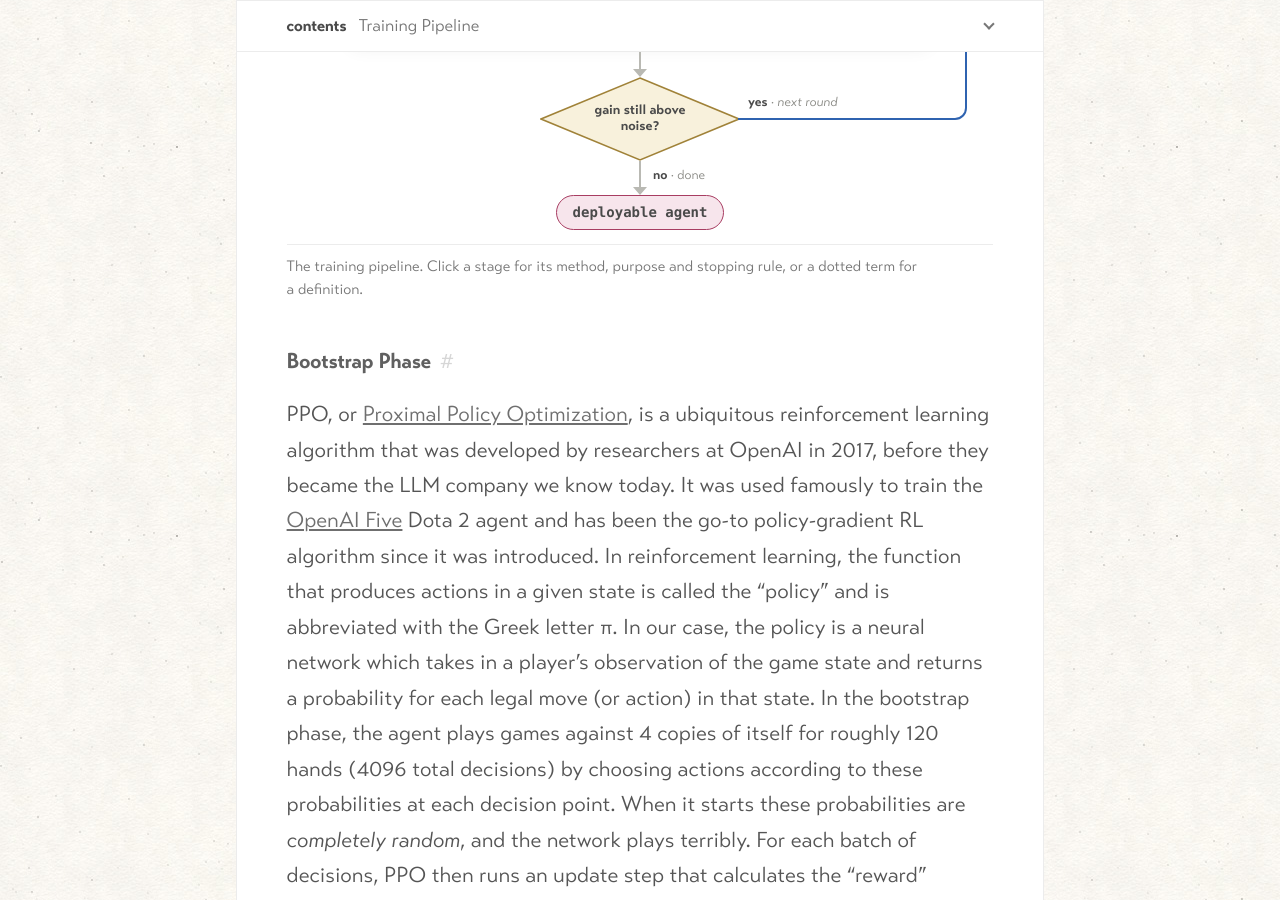
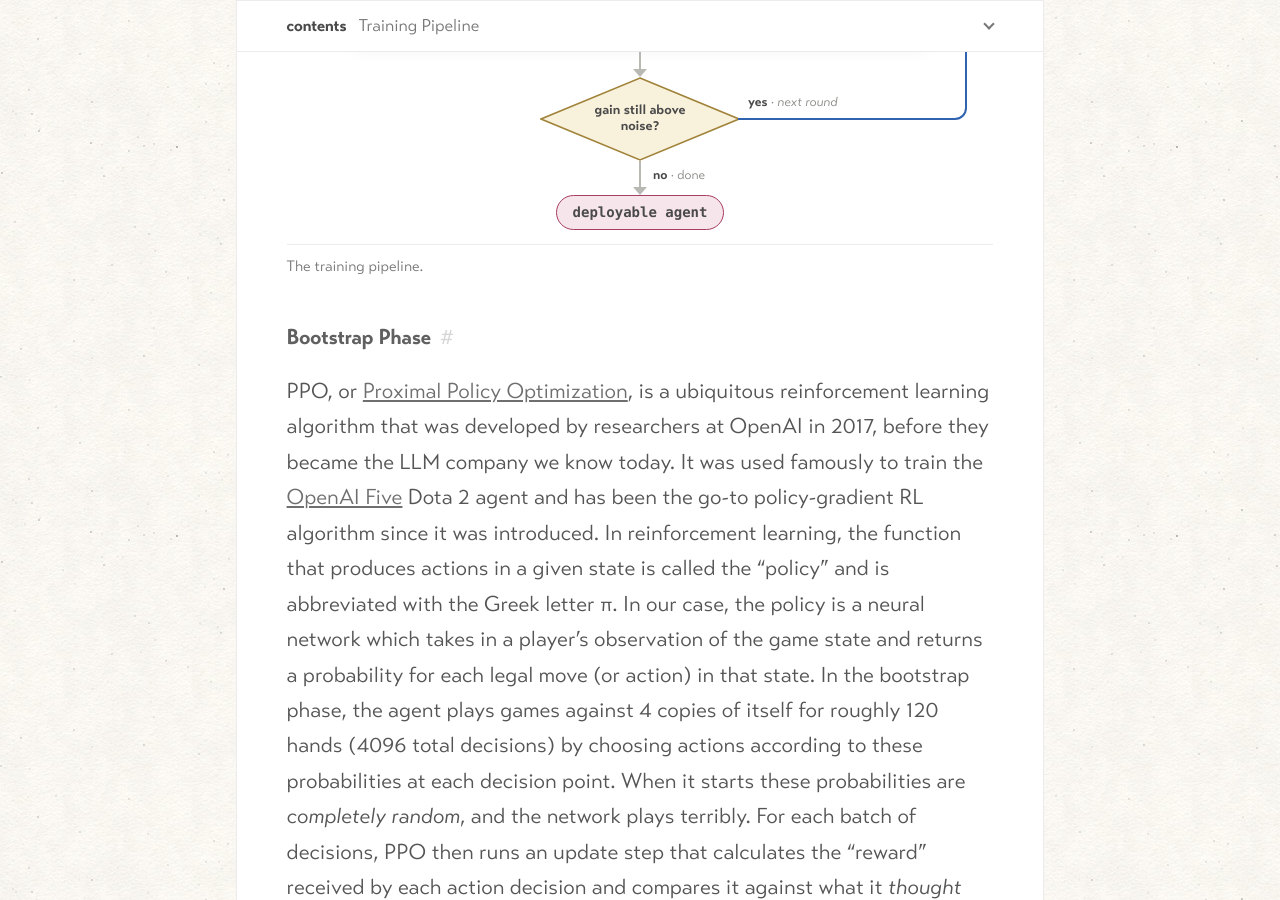
Before and after one commit to adamanthil/bender.io, a Jekyll site: the page built from _posts/2026-11-17-building-an-expert-sheepshead-ai-with-reinforcement-learning.md, in a window 1280 px wide and 900 px high, scrolled down 7354 px. Built offline with Jekyll 4.4.1, drawn with Linux system fonts in a browser that asks for light colours; comment, search, counter and statistics services are not loaded.

Commit message:
Streamline flowchart caption

```diff
--- a/_posts/2026-11-17-building-an-expert-sheepshead-ai-with-reinforcement-learning.md
+++ b/_posts/2026-11-17-building-an-expert-sheepshead-ai-with-reinforcement-learning.md
@@ -62,7 +62,7 @@ The final training pipeline combines multiple techniques into four stages that e
 
 Don't worry if that all sounds like technobabble. The workings of this [Retro Encabulator](https://www.youtube.com/watch?v=RXJKdh1KZ0w) are fully explained in the sections that follow.
 
-{% include sheepshead/training-program.html caption="The training pipeline. Click a stage for its method, purpose and stopping rule, or a dotted term for a definition." %}
+{% include sheepshead/training-program.html caption="The training pipeline." %}
 
 ##### Bootstrap Phase
 
```
